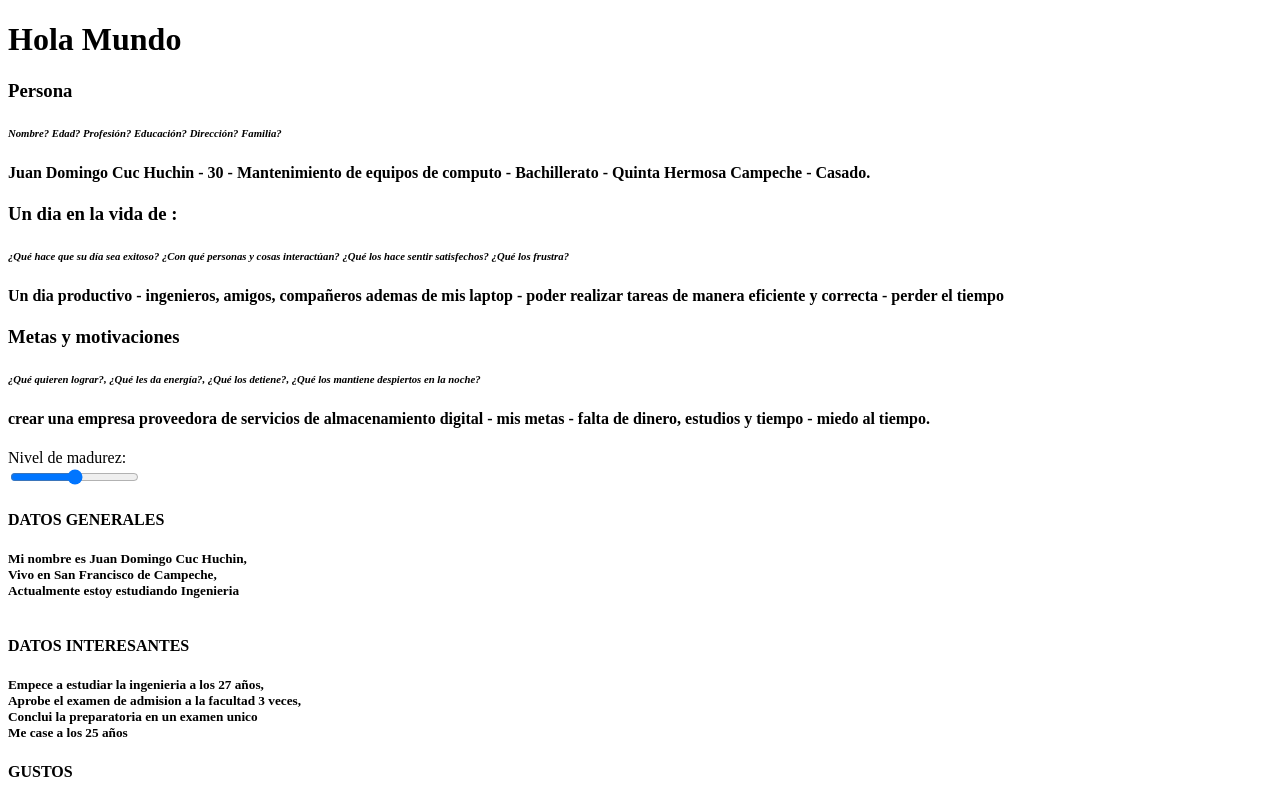
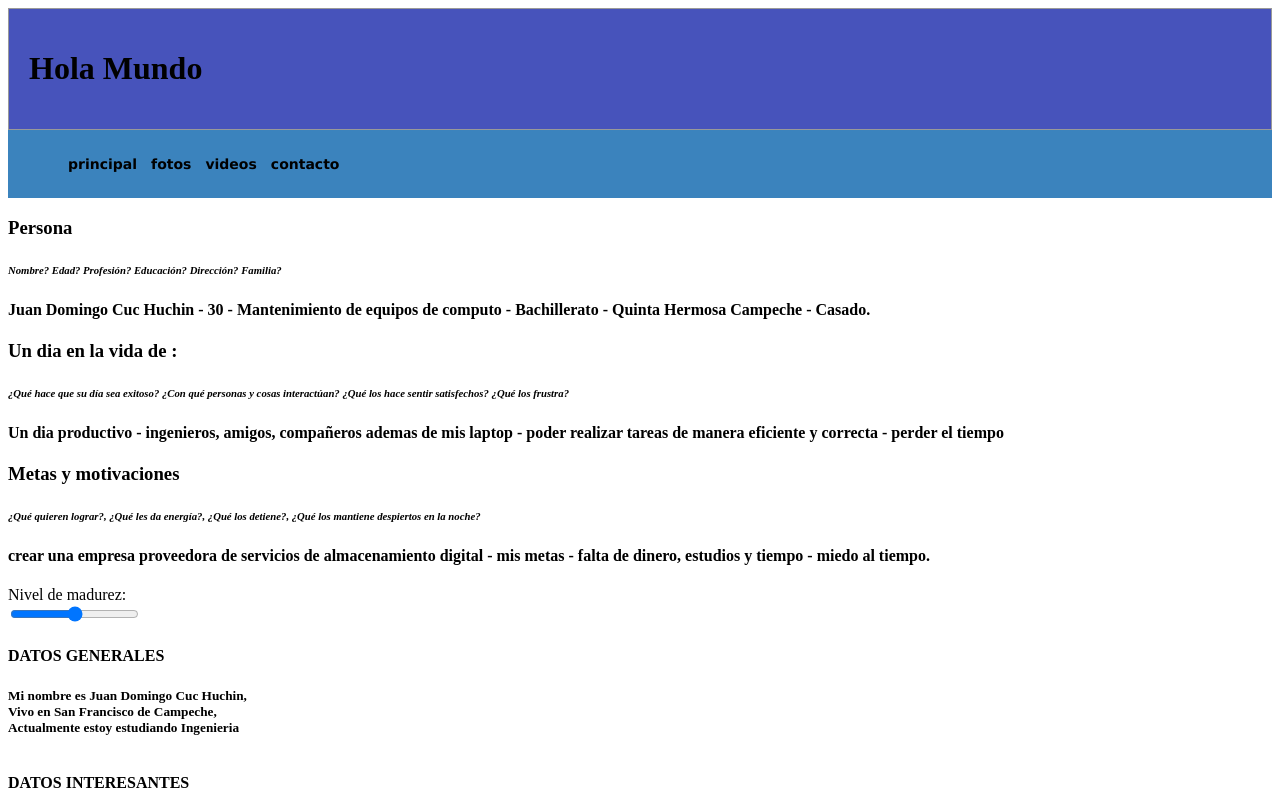
Before and after one commit to juan3352/programacion-web-html, a website: page index.html in a window 1280 px wide. Shown: the top 800 px of the page. Drawn offline with Linux system fonts and the light colour scheme.

Commit message:
agregado 3

```diff
--- /dev/null
+++ b/css.css
@@ -0,0 +1,8 @@
+#cabecera {
+  background: #ffffff;
+  border: 1px solid #999999;
+  padding: 20px;
+}
+#menu {
+  background: ;
+}
--- /dev/null
+++ b/estilos/estilos.css
@@ -0,0 +1,17 @@
+#cabecera {
+  background: #4753bb;
+  border: 1px solid #999999;
+  padding: 20px;
+}
+#menu {
+  background: #3b83bd;
+  padding: 5px 15px;
+}
+#menu li {
+  display: inline-block;
+  list-style: none;
+  padding: 5px;
+  font: bold 14px verdana, sans-serif;
+}
+#p {
+}
--- a/index.html
+++ b/index.html
@@ -6,8 +6,21 @@
     <meta http-equiv="X-UA-Compatible" content="ie=edge" />
     <title>Mi primer HTML</title>
   </head>
+  <link rel="stylesheet" href="estilos/estilos.css" />
   <body>
-    <h1>Hola Mundo</h1>
+    <header id="cabecera">
+      <h1>Hola Mundo</h1>
+    </header>
+
+    <nav id="menu">
+      <ul>
+        <li>principal</li>
+        <li>fotos</li>
+        <li>videos</li>
+        <li>contacto</li>
+      </ul>
+    </nav>
+
     <h3>Persona</h3>
     <h6>
       <i>Nombre? Edad? Profesión? Educación? Dirección? Familia? </i>
```
